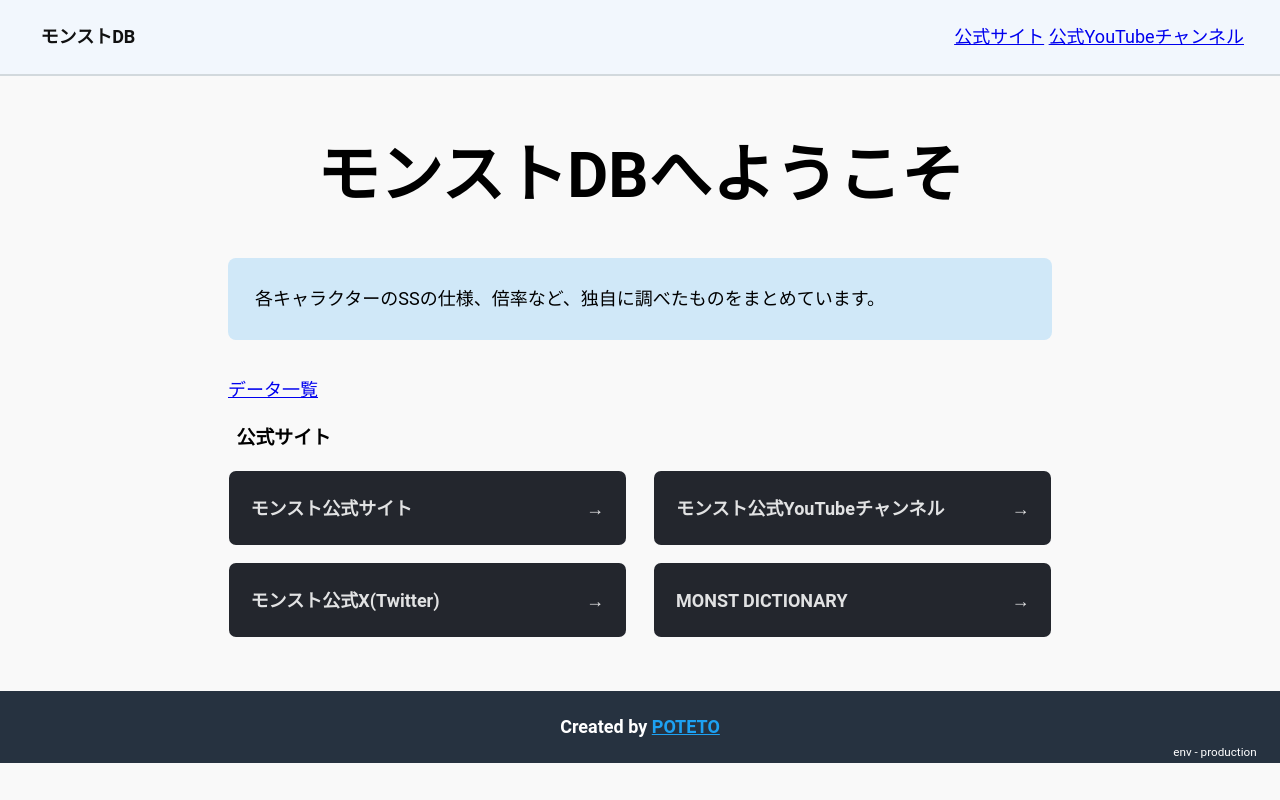
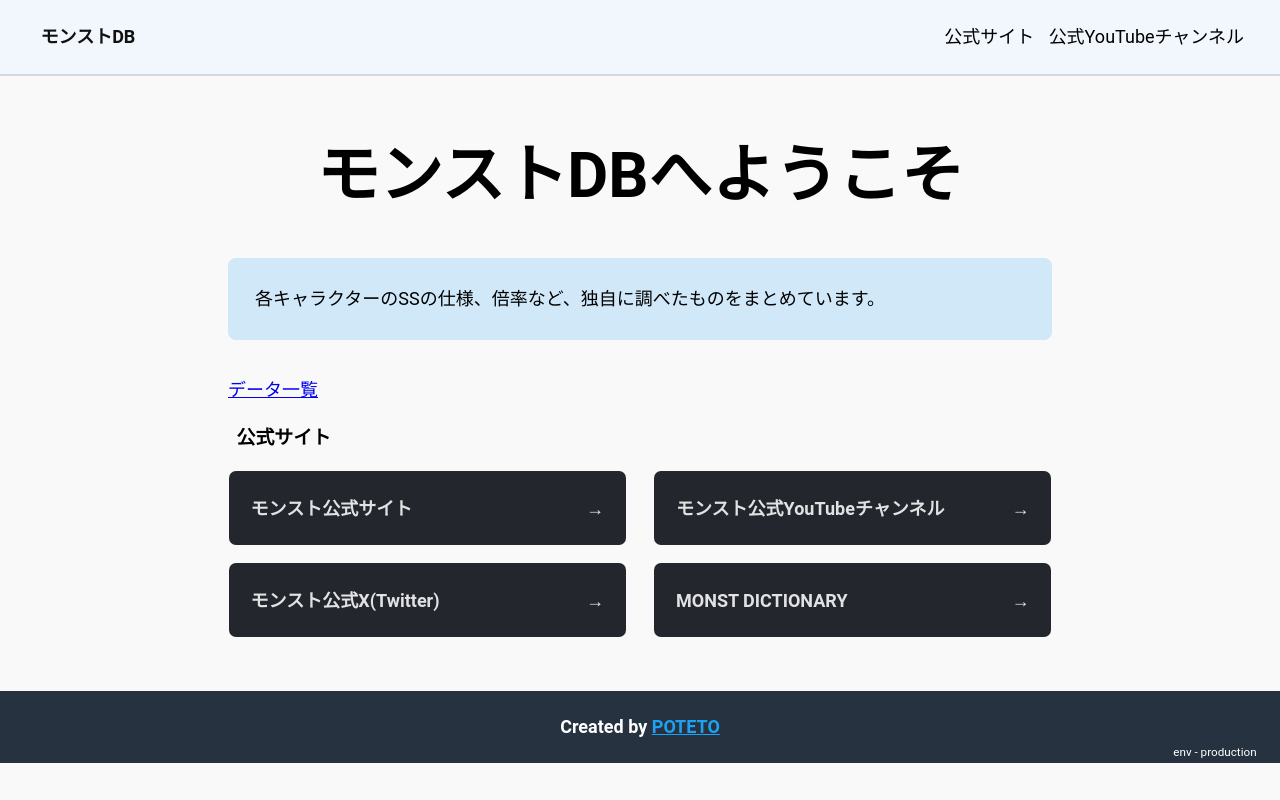
Before and after one commit to pote-to/mnst-database, an Astro site: page / in a window 1280 px wide. Built offline with nearby package versions, Linux system fonts and the light colour scheme; Astro itself is replaced by a stand-in of ours.

Commit message:
change : header-navigation color

```diff
--- a/src/components/Header.astro
+++ b/src/components/Header.astro
@@ -5,7 +5,7 @@ import { rootRelPath } from "../js/rootRelPath";
 <header>
     <div class="container">
         <a href={rootRelPath('/')} class="site-title">モンストDB</a>
-        <nav class="fnavi">
+        <nav class="header-navi">
             <ul>
                 <li><a href="https://www.monster-strike.com">公式サイト</a></li>
                 <li><a href="https://www.youtube.com/@monsterstrike">公式YouTubeチャンネル</a></li>
@@ -34,15 +34,30 @@ import { rootRelPath } from "../js/rootRelPath";
         font-size: 1em;
         color: #111;
     }
-    .fnavi ul,
-    .fnavi ul li{
+    .header-navi ul{
+        display: flex;
+        margin: 0;
+        padding: 0;
+        gap: 0.8em;
+        list-style: none;
+    }
+    .header-navi ul li{
         display: contents;
     }
+    .header-navi a{
+        color: #000;
+        text-decoration: none;
+    }
+    @media (hover: hover) {
+        .header-navi a:hover{
+            text-decoration: underline;
+        }
+	}
 	@media (max-width:767.98px) {
         .container{
             font-size: 1.15em;
         }
-		.fnavi{
+		.header-navi{
             display: none;
         }
 	}
```
